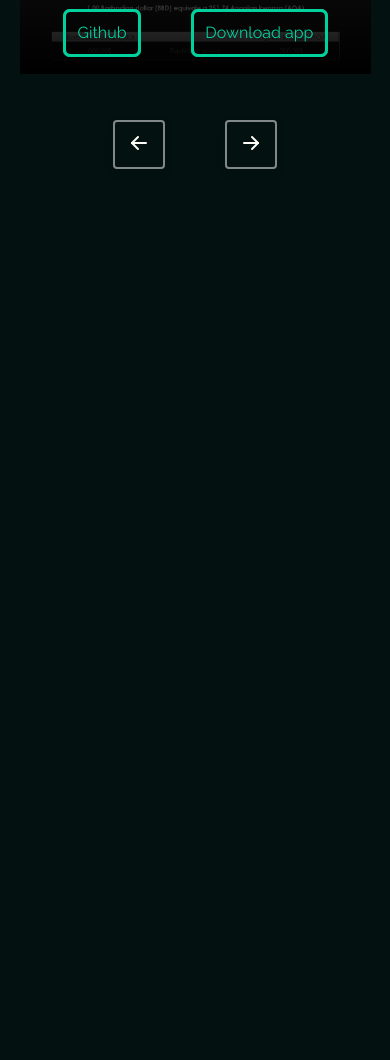
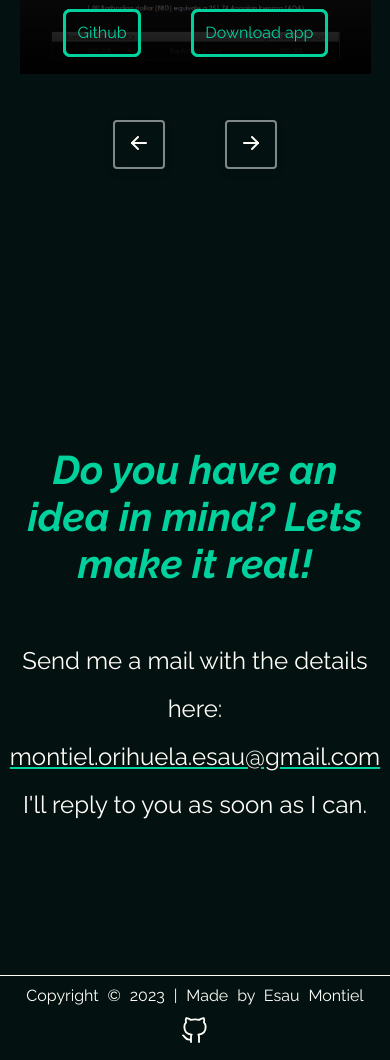
Before and after one commit to MajorNuke27/Portfolio, a plain HTML site: page index.html in a window 390 px wide. Shown: the part 3103-4163 px from the top of the page. Before the commit the page ends 3403 px from the top, so only its background shows below. Drawn offline with nearby package versions, Linux system fonts and the light colour scheme.

Commit message:
Implementation of page footer and contact section

```diff
--- a/index.html
+++ b/index.html
@@ -11,6 +11,10 @@
     <link rel="stylesheet" href="./styles/landing.css">
     <link rel="stylesheet" href="./styles/about.css">
     <link rel="stylesheet" href="./styles/projects.css">
+    <link rel="stylesheet" href="./styles/contact.css">
+    <link rel="preconnect" href="https://fonts.googleapis.com">
+    <link rel="preconnect" href="https://fonts.gstatic.com" crossorigin>
+    <link href="https://fonts.googleapis.com/css2?family=Raleway:ital,wght@0,400;0,700;1,700&display=swap" rel="stylesheet">
     <link rel="stylesheet" href="https://cdnjs.cloudflare.com/ajax/libs/Glide.js/3.6.0/css/glide.core.min.css" integrity="sha512-tYKqO78H3mRRCHa75fms1gBvGlANz0JxjN6fVrMBvWL+vOOy200npwJ69OBl9XEsTu3yVUvZNrdWFIIrIf8FLg==" crossorigin="anonymous" referrerpolicy="no-referrer" />
     <link rel="stylesheet" href="https://cdnjs.cloudflare.com/ajax/libs/Glide.js/3.6.0/css/glide.theme.min.css" integrity="sha512-8vDOoSF7kZUYkn7BiQulRCTvpRoenljlkQDZhM6+IqDJi5jHDH9QEYH9NfMBB8LlqiYc7O17YGxbGx7dOxKrpw==" crossorigin="anonymous" referrerpolicy="no-referrer" />
     <link rel="shortcut icon" href="./assets/images/Logo.svg" type="image/svg">
@@ -126,8 +130,8 @@
                                         Currency exchanger that uses an API to get updated exchange rates daily.
                                     </p>
                                     <footer class="buttons">
-                                        <a href="https://github.com/MajorNuke27/conversor_divisas" class="bt bt-resume">Github</a>
-                                        <a href="https://github.com/MajorNuke27/conversor_divisas/releases/tag/v1.1.0" class="bt bt-resume">Download app</a>
+                                        <a target="_blank" href="https://github.com/MajorNuke27/conversor_divisas" class="bt bt-resume">Github</a>
+                                        <a target="_blank" href="https://github.com/MajorNuke27/conversor_divisas/releases/tag/v1.1.0" class="bt bt-resume">Download app</a>
                                     </footer>
                                 </div>
                             </section>
@@ -140,8 +144,8 @@
                                         Recreation of the popular game Hangman.
                                     </p>
                                     <footer class="buttons">
-                                        <a href="https://github.com/MajorNuke27/ahorcado" class="bt bt-resume">Github</a>
-                                        <a href="https://emontiel.dev/ahorcado" class="bt bt-resume">Demo</a>
+                                        <a target="_blank" href="https://github.com/MajorNuke27/ahorcado" class="bt bt-resume">Github</a>
+                                        <a target="_blank" href="https://emontiel.dev/ahorcado" class="bt bt-resume">Demo</a>
                                     </footer>
                                 </div>
                             </section>
@@ -154,8 +158,8 @@
                                         Encripter that uses predefined keys to cypher and decypher text.
                                     </p>
                                     <footer class="buttons">
-                                        <a href="https://github.com/MajorNuke27/encriptador" class="bt bt-resume">Github</a>
-                                        <a href="https://emontiel.dev/encriptador" class="bt bt-resume">Demo</a>
+                                        <a target="_blank" href="https://github.com/MajorNuke27/encriptador" class="bt bt-resume">Github</a>
+                                        <a target="_blank" href="https://emontiel.dev/encriptador" class="bt bt-resume">Demo</a>
                                     </footer>
                                 </div>
                             </section>
@@ -168,10 +172,19 @@
                 </div>
             </div>
         </article>
+        <article id="contact" class="section contact">
+            <h2>Do you have an idea in mind? Lets make it real!</h2>
+            <p>
+                Send me a mail with the details here: <br>
+                <a href="mailto:montiel.orihuela.esau@gmail.com">montiel.orihuela.esau@gmail.com</a><br>
+                I'll reply to you as soon as I can.
+            </p>
+        </article>
     </main>
 
-    <footer>
-
+    <footer class="page-footer">
+        <label>Copyright &copy; 2023 | Made by Esau Montiel</label>
+        <a href="https://github.com/MajorNuke27/majornuke27.github.io" target="_blank"><img src="./assets/images/github.svg" alt="Github Logo"></a>
     </footer>
 
     <a href="#home" aria-label="Go to top" id="top" class="top" aria-hidden="true"><img src="./assets/images/arrow-bar-to-up.svg" alt="arrow-up"></a>
--- /dev/null
+++ b/styles/contact.css
@@ -0,0 +1,27 @@
+.contact {
+    display: flex;
+    flex-direction: column;
+    align-items: center;
+    justify-content: center;
+    row-gap: 50px;
+    min-height: 80vh;
+}
+.contact h2 {
+    text-align: center;
+}
+
+.contact p {
+    text-align: center;
+    line-height: 5.2rem;
+}
+
+.contact p a {
+    text-decoration-line: underline;
+    text-decoration-color: var(--aqua);
+}
+
+@media screen and (max-width: 800px) {
+    .contact p {
+        line-height: 3rem;
+    }
+}
--- a/styles/general.css
+++ b/styles/general.css
@@ -1,5 +1,3 @@
-@import url('https://fonts.googleapis.com/css2?family=Raleway:ital,wght@0,300;0,400;0,500;0,700;1,300;1,400;1,500;1,700&display=swap');
-
 :root {
     --aqua: #00d19d;
     --white: #fffdf7;
@@ -63,6 +61,23 @@ i {
     font-style: italic;
 }
 
+.page-footer {
+    height: 10vh;
+    display: flex;
+    flex-direction: column;
+    border-top: solid 1px;
+    align-items: center;
+    justify-content: space-evenly;
+    color: var(--white);
+}
+.page-footer label {
+    word-spacing: .3rem;
+}
+
+.page-footer img {
+    height: 2rem;
+}
+
 @media only screen and (max-width: 800px) {
 
     .top {
```
